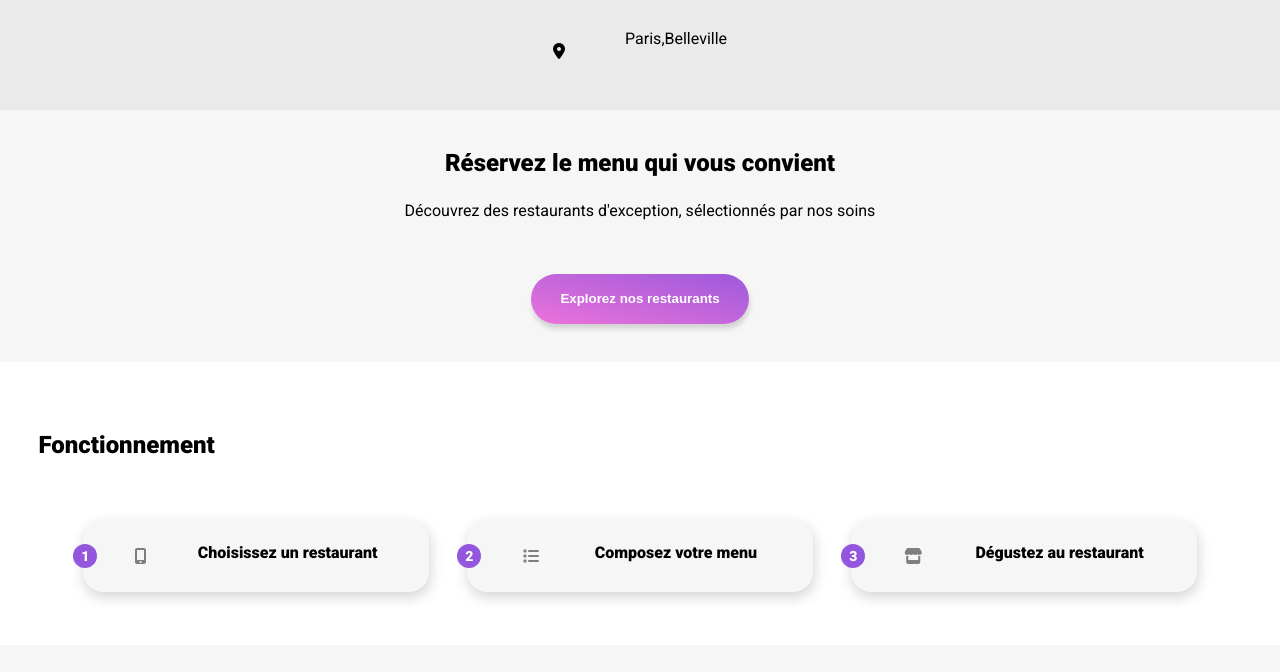
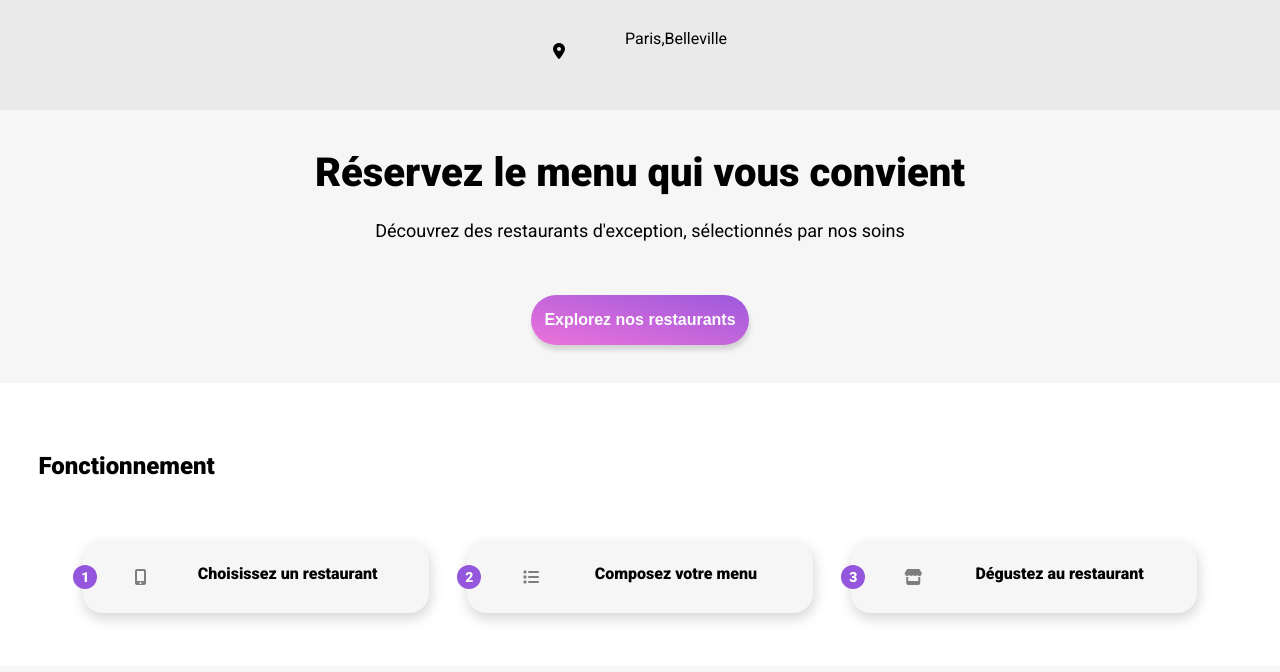
Before and after one commit to SafaSELLAM/P3_OhmyFood, a plain HTML site: page index.html in a window 1280 px wide. Shown: the part 71-743 px from the top of the page. Drawn offline with Linux system fonts and the light colour scheme; a web font is replaced by a local one.

```diff
--- a/index.html
+++ b/index.html
@@ -19,11 +19,11 @@
     />
   </head>
   <body>
-    <!-- <div id="loader-container">
+    <div id="loader-container">
       <div class="dot d1"></div>
       <div class="dot d2"></div>
       <div class="dot d3"></div>
-    </div> -->
+    </div>
     <header class="center column">
       <img
         src="assets\logo\ohmyfood.png"
@@ -38,12 +38,14 @@
     <main>
       <section id="section_info" class="padding_section backGris">
         <div class="section_textReservation center column">
-          <h1>Réservez le menu qui vous convient</h1>
-          <p>
+          <h1 class="size_40">Réservez le menu qui vous convient</h1>
+          <p class="size_18">
             Découvrez des restaurants d'exception, sélectionnés par nos soins
           </p>
           <a href="#restaurants">
-            <button class="button_rose bold colorWhite backRose noBorder">
+            <button
+              class="button_rose bold colorWhite backRose noBorder size_16"
+            >
               Explorez nos restaurants
             </button>
           </a>
```
